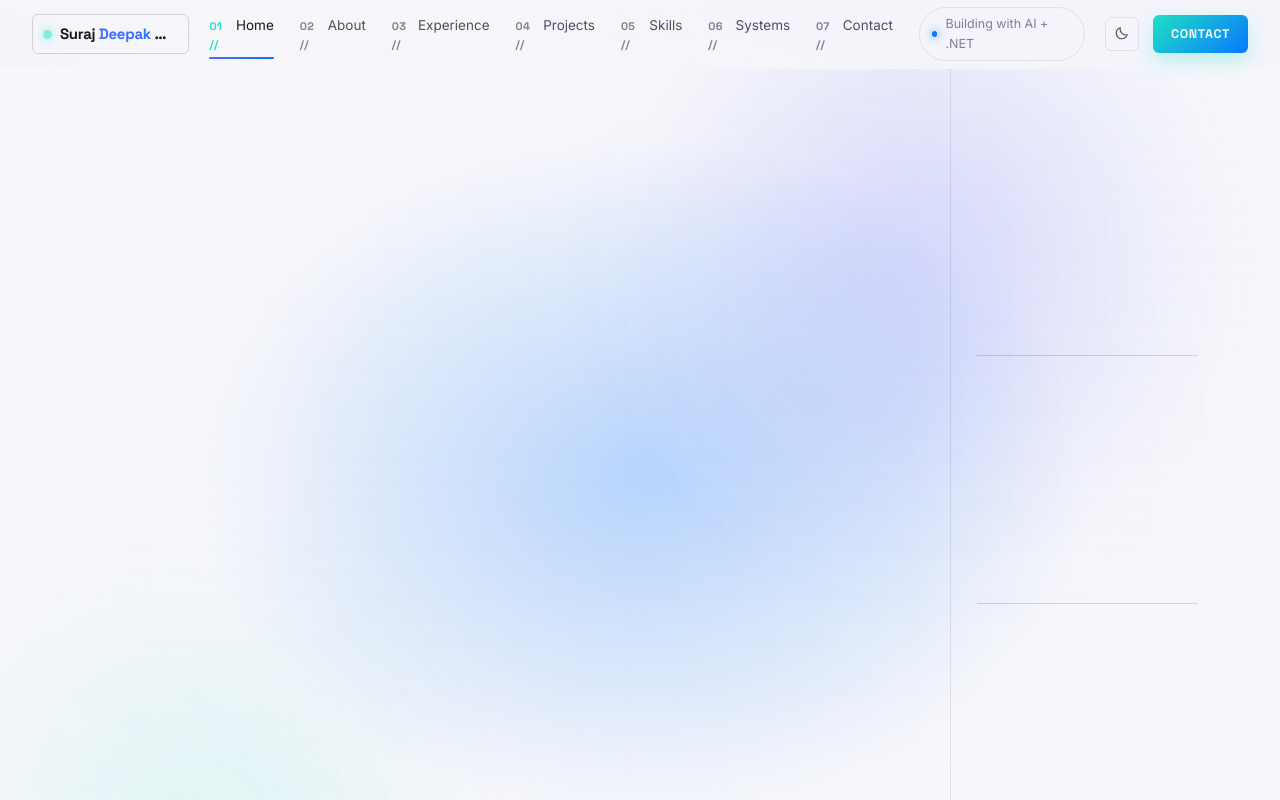
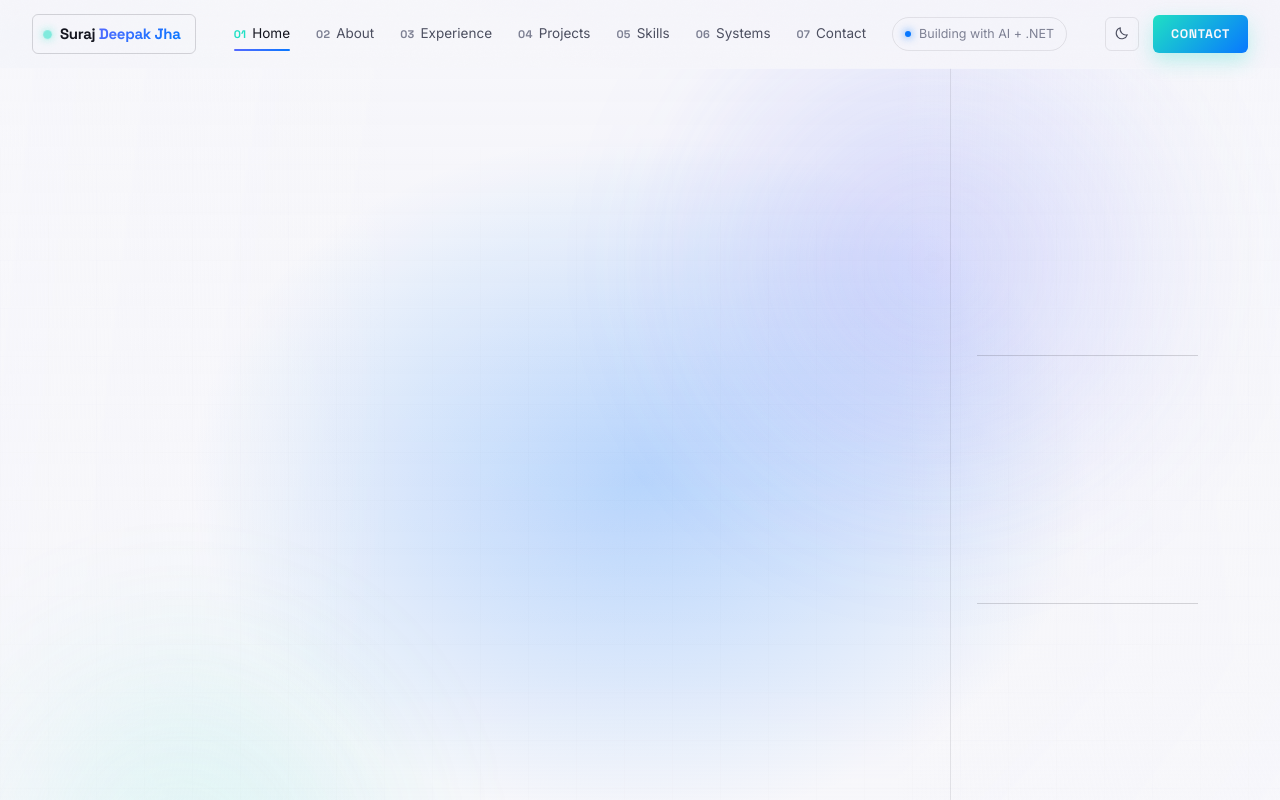
Before and after one commit to Surajj06/Portfolio, an Angular app in the folder frontend/: page / in a window 1280 px wide. Built offline with nearby package versions, Linux system fonts and the light colour scheme.

Commit message:
Remove slash from nav link index numbers
"01 // Home" -> "01 Home", etc.

```diff
--- a/frontend/src/app/core/navbar/navbar.component.html
+++ b/frontend/src/app/core/navbar/navbar.component.html
@@ -13,7 +13,7 @@
         (click)="closeMenu()"
         class="navbar-link"
         [class.navbar-link-active]="activeFragment === link.fragment"
-      ><span class="navbar-link-index">{{ (i + 1).toString().padStart(2, '0') }} //</span> {{ link.label }}</a>
+      ><span class="navbar-link-index">{{ (i + 1).toString().padStart(2, '0') }}</span> {{ link.label }}</a>
 
       <span class="navbar-status">
         <span class="navbar-status-dot" aria-hidden="true"></span>
```
